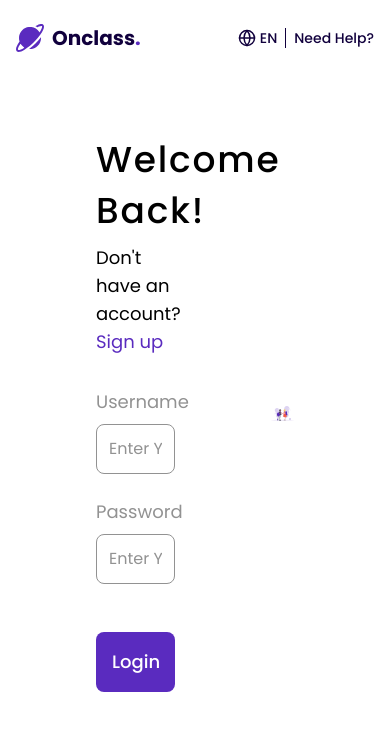
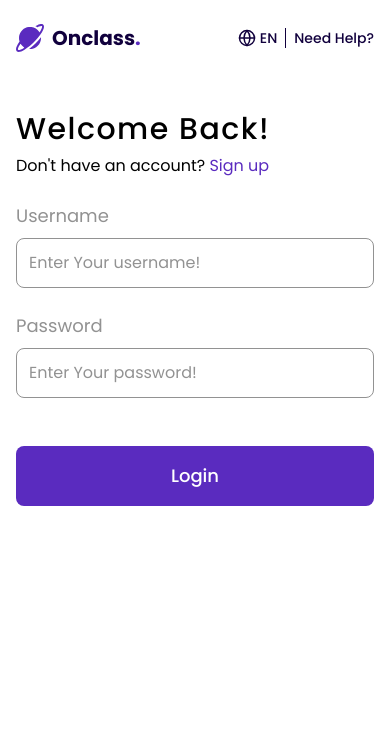
Before and after one commit to aryndraa/learning-management-system, a React app in the folder frontend/student/: page /login in a window 390 px wide. Shown: the top 730 px of the page. Built offline with nearby package versions, Linux system fonts and the light colour scheme; the HTML template or start-up script is replaced by a standard one.

Commit message:
frontend - mobile display for page login student

```diff
--- a/frontend/student/src/layouts/AuthLayout.jsx
+++ b/frontend/student/src/layouts/AuthLayout.jsx
@@ -5,7 +5,7 @@ export default function AuthLayout({ children }) {
   return (
     <>
       <AuthHeader/>
-      <div className="px-24 text-black">
+      <div className="px-4 md:px-12 xl:px-24 text-black">
         {children}
       </div>
     </>
--- a/frontend/student/src/pages/auth/Login.jsx
+++ b/frontend/student/src/pages/auth/Login.jsx
@@ -25,11 +25,11 @@ export default function Login() {
         <title>LMS - Student Login</title>
       </Helmet>
 
-      <div className="flex items-center min-h-[80vh] gap-24 justify-between ">
-        <div className="w-[40%]">
-          <div className="mb-8">
-            <h1 className="text-4xl font-medium tracking-wider mb-2 leading-[1.4]">{t('loginPage.greeting')}</h1>
-            <p className='text-lg'>{t('loginPage.subtitle')} <Link to={'/register'} className="text-primary ">{t('loginPage.actionSubTitle')}</Link></p>
+      <div className="flex mt-8 md:items-center md:mt-0 min-h-[80vh] lg:gap-24 justify-between ">
+        <div className="w-full lg:w-[40%]">
+          <div className="mb-6 md:mb-8">
+            <h1 className="text-3xl md:text-4xl font-medium tracking-wider mb-1 md:mb-2 leading-[1.4]">{t('loginPage.greeting')}</h1>
+            <p className='text-base md:text-lg'>{t('loginPage.subtitle')} <Link to={'/register'} className="text-primary ">{t('loginPage.actionSubTitle')}</Link></p>
           </div>
           <div>
             <form onSubmit={handleSubmit(onSubmit)} className="flex flex-col ">
@@ -69,7 +69,7 @@ export default function Login() {
 
         </div>
         <div>
-          <img src={loginSVG} alt="" className="w-full"/>
+          <img src={loginSVG} alt="" className="w-full hidden lg:block"/>
         </div>
       </div>
     </AuthLayout>
```
